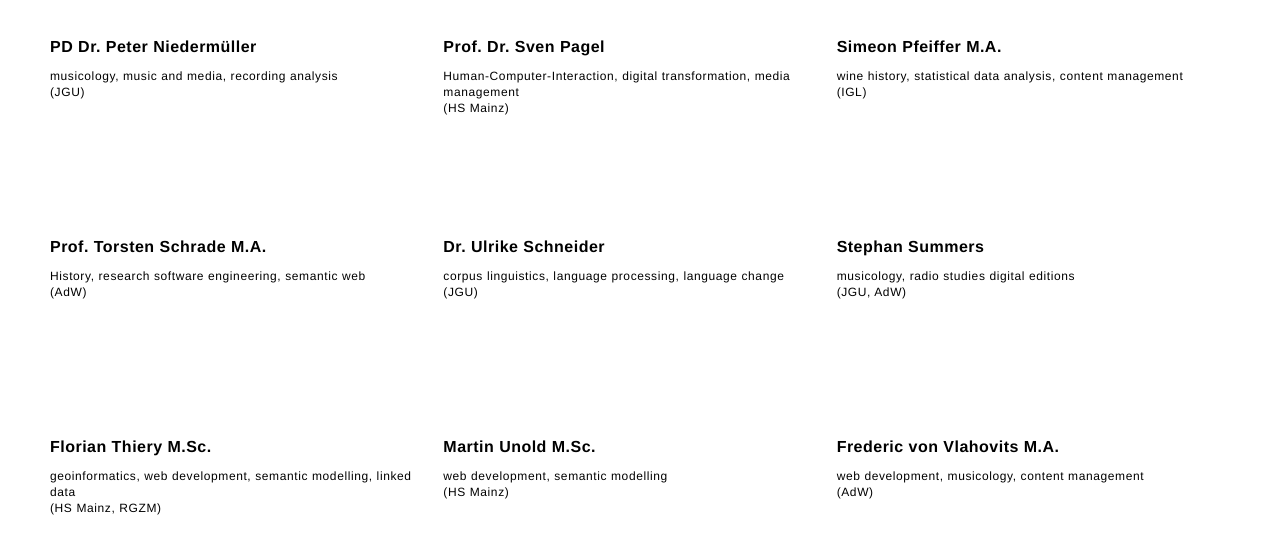
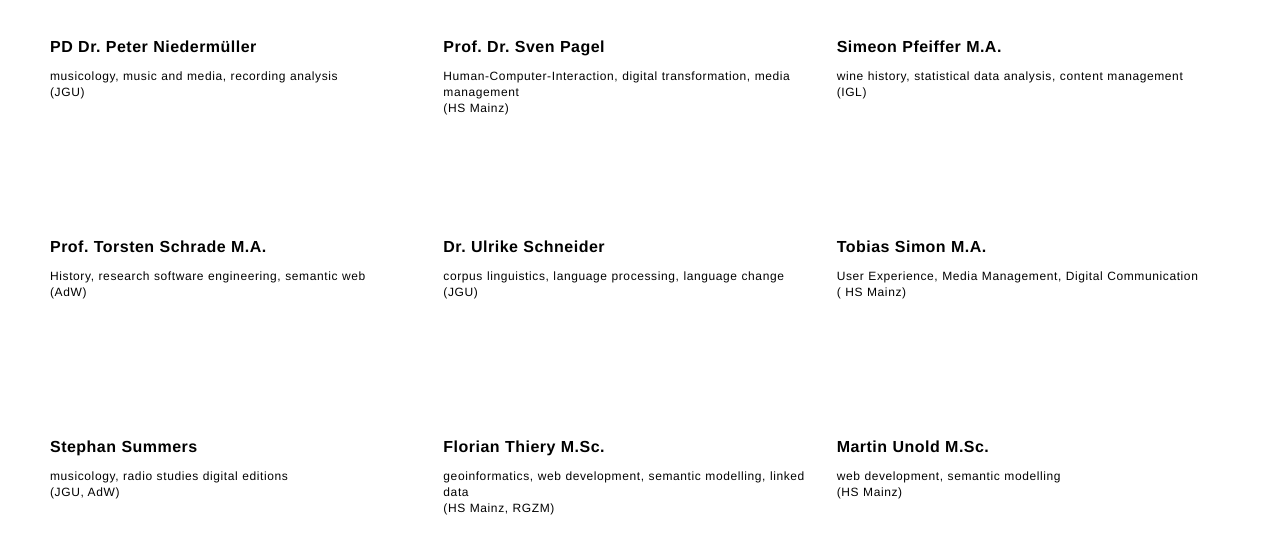
Before and after one commit to mainzed/website, a PHP site: page /en/index.php in a window 1280 px wide. Shown: the part 3971-4511 px from the top of the page. Run offline with PHP 8.4, Linux system fonts and the light colour scheme; some libraries are stand-ins or nearby versions.

Commit message:
Link fixed HS mz, Tobias Simon added, corrected IGL

```diff
--- a/index.php
+++ b/index.php
@@ -425,6 +425,16 @@
 	        </div>
         </div>
 
+				<div class="box">
+	        <div about="#simon" typeof="foaf:Person">
+			        <a class="person" href="https://www.hs-mainz.de/personenverzeichnis/person/tobias-simon-1/" property="foaf:homepage">Tobias Simon M.A.</a>
+			        <br>
+			        <span class="personinfo">
+			        	<?php echo $lang['infosimon']; ?>
+			        </span>
+	        </div>
+        </div>
+
 		<div class="box">
 	        <div about="#summers" typeof="foaf:Person">
 			        <a class="person" href="https://www.geku.uni-mainz.de/studienbuero-kunstgeschichte-und-musik-wissenschaft2/" property="foaf:homepage">Stephan Summers</a>
@@ -561,8 +571,8 @@
 				<div class="organisation floatright">
 					<!--Hochschule Mainz University of Applied Sciences-->
 					<div class="organisationname">
-						<span typeof="foaf:Organization" property="foaf:name" about="#hsmainz"> <a href="https://www.hs-mainz.de/index.php?id=6846" property="foaf:homepage">Hochschule Mainz <br>University of Applied Sciences</a></span>
-						<span class="linktext"><a href="https://www.hs-mainz.de/index.php?id=6846"><?php echo $lang['linktext']; ?></a></span>
+						<span typeof="foaf:Organization" property="foaf:name" about="#hsmainz"> <a href="https://www.hs-mainz.de/forschung/forschungtransfer/allianzen/mainzed/uebersicht/" property="foaf:homepage">Hochschule Mainz <br>University of Applied Sciences</a></span>
+						<span class="linktext"><a href="https://www.hs-mainz.de/forschung/forschungtransfer/allianzen/mainzed/uebersicht/"><?php echo $lang['linktext']; ?></a></span>
 						<span typeof="foaf:Organization" property="foaf:name" about="#i3mainz" hidden>i3mainz</span>
 						<div about="#i3mainz" hidden>
 							<a href="http://www.i3mainz.hs-mainz.de" property="foaf:homepage" hidden>http://www.i3mainz.hs-mainz.de</a>
--- a/php/lang.de.php
+++ b/php/lang.de.php
@@ -49,7 +49,7 @@ $lang['functiondirector'] =	'Direktor';
 $lang['functionvicedirector'] =	'Stellvertretender Direktor';
 $lang['functioncontact'] =	'Geschäftsführung und Kontakt';
 
-$lang['titleigl'] = 'Institut für Geschichtliche Landeskunde<br> an der Universität Mainz';
+$lang['titleigl'] = 'Institut für Geschichtliche Landeskunde<br> an der Universität Mainz e.V.';
 $lang['titlejgu'] = 'Johannes Gutenberg-Universität Mainz';
 $lang['titleadw'] = 'Akademie der Wissenschaften und der Literatur Mainz';
 $lang['titleieg'] = 'Leibniz-Institut für Europäische Geschichte';
@@ -152,6 +152,7 @@ $lang['infopagel'] =		'Mensch-Maschine Interaktion, digitale Transformation, Med
 $lang['infopfeiffer'] =     'Weingeschichte, statistische Datenanalyse, Contens Management <br> (IGL)';
 $lang['infoschrade2'] =		'Geschichtswissenschaft, Forschungssoftware, Semantic Web <br> (AdW)';
 $lang['infoschneider'] =	'Korpuslinguistik, Sprachverarbeitung, Sprachwandel <br> (JGU)';
+$lang['infosimon'] =		'User Experience, Medienmanagement, Digitale Kommunikation <br> ( HS Mainz)';
 $lang['infosummers'] =		'Musikwissenschaft, Rundfunkforschung, Digitale Edition <br> (JGU, AdW)';
 $lang['infothiery'] =		'Geoinformatik, Web Development, Semantische Modellierung, Linked Data <br> (HS Mainz, RGZM)';
 $lang['infounold'] =		'Web Development, Semantische Modellierung <br> (HS Mainz)';
--- a/php/lang.en.php
+++ b/php/lang.en.php
@@ -49,7 +49,7 @@ $lang['functiondirector'] =	'Executive Director';
 $lang['functionvicedirector'] =	'locum tenens';
 $lang['functioncontact'] =	'Head of Executive Office';
 
-$lang['titleigl'] = 'Institut für Geschichtliche Landeskunde<br> an der Universität Mainz';
+$lang['titleigl'] = 'Institut für Geschichtliche Landeskunde<br> an der Universität Mainz e.V.';
 $lang['titlejgu'] = 'Johannes Gutenberg-University Mainz';
 $lang['titleadw'] = 'Academy of Sciences and Literature, Mainz';
 $lang['titleieg'] = 'Leibniz-Institute of European History';
@@ -137,6 +137,7 @@ $lang['infopagel'] =		'Human-Computer-Interaction, digital transformation, media
 $lang['infopfeiffer'] =     'wine history, statistical data analysis, content management <br> (IGL)';
 $lang['infoschrade2'] =		'History, research software engineering, semantic web <br> (AdW)';
 $lang['infoschneider'] =	'corpus linguistics, language processing, language change <br> (JGU)';
+$lang['infosimon'] =		'User Experience, Media Management, Digital Communication <br> ( HS Mainz)';
 $lang['infosummers'] =		'musicology, radio studies digital editions <br> (JGU, AdW)';
 $lang['infothiery'] =		'geoinformatics, web development, semantic modelling, linked data <br> (HS Mainz, RGZM)';
 $lang['infounold'] =		'web development, semantic modelling <br> (HS Mainz)';
```
